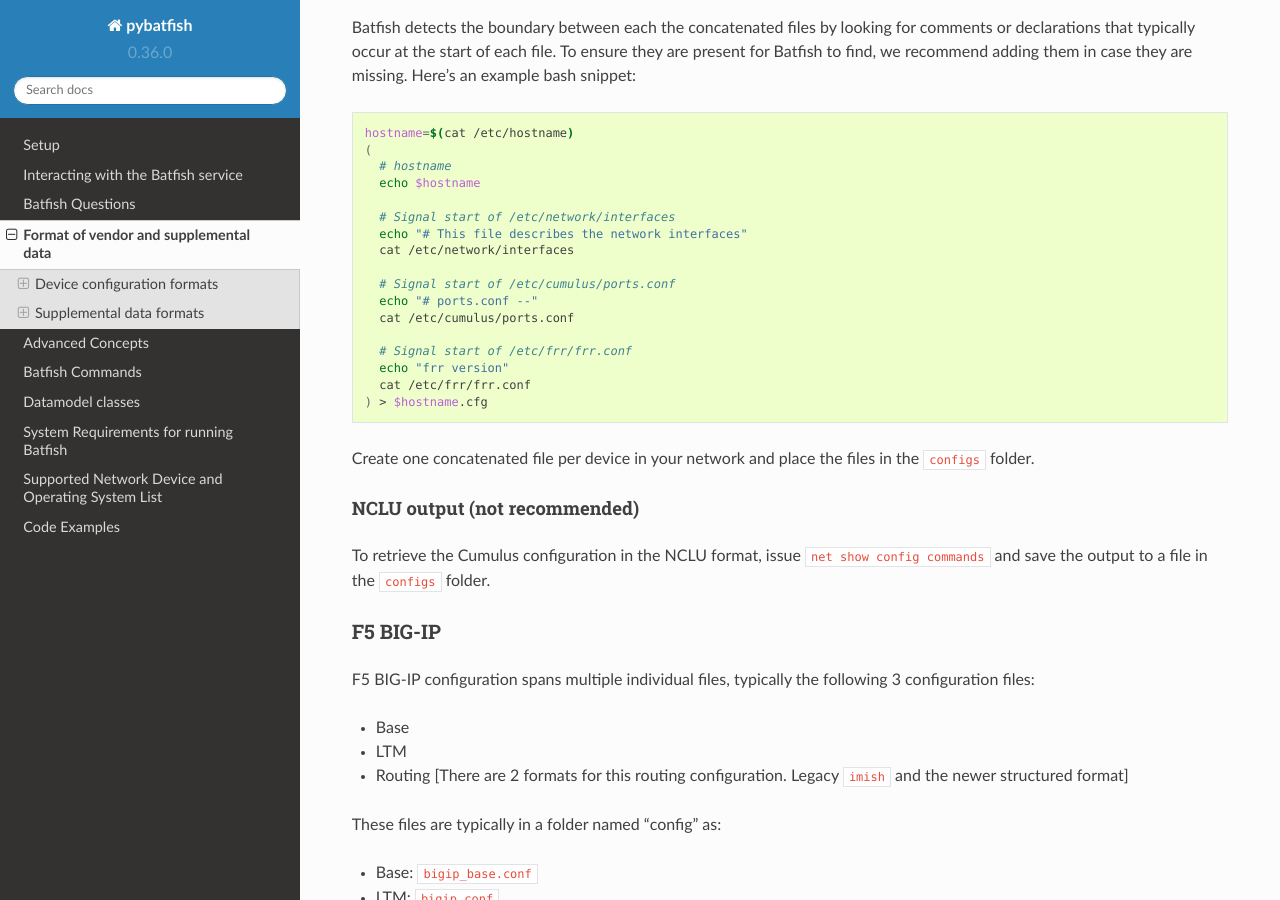
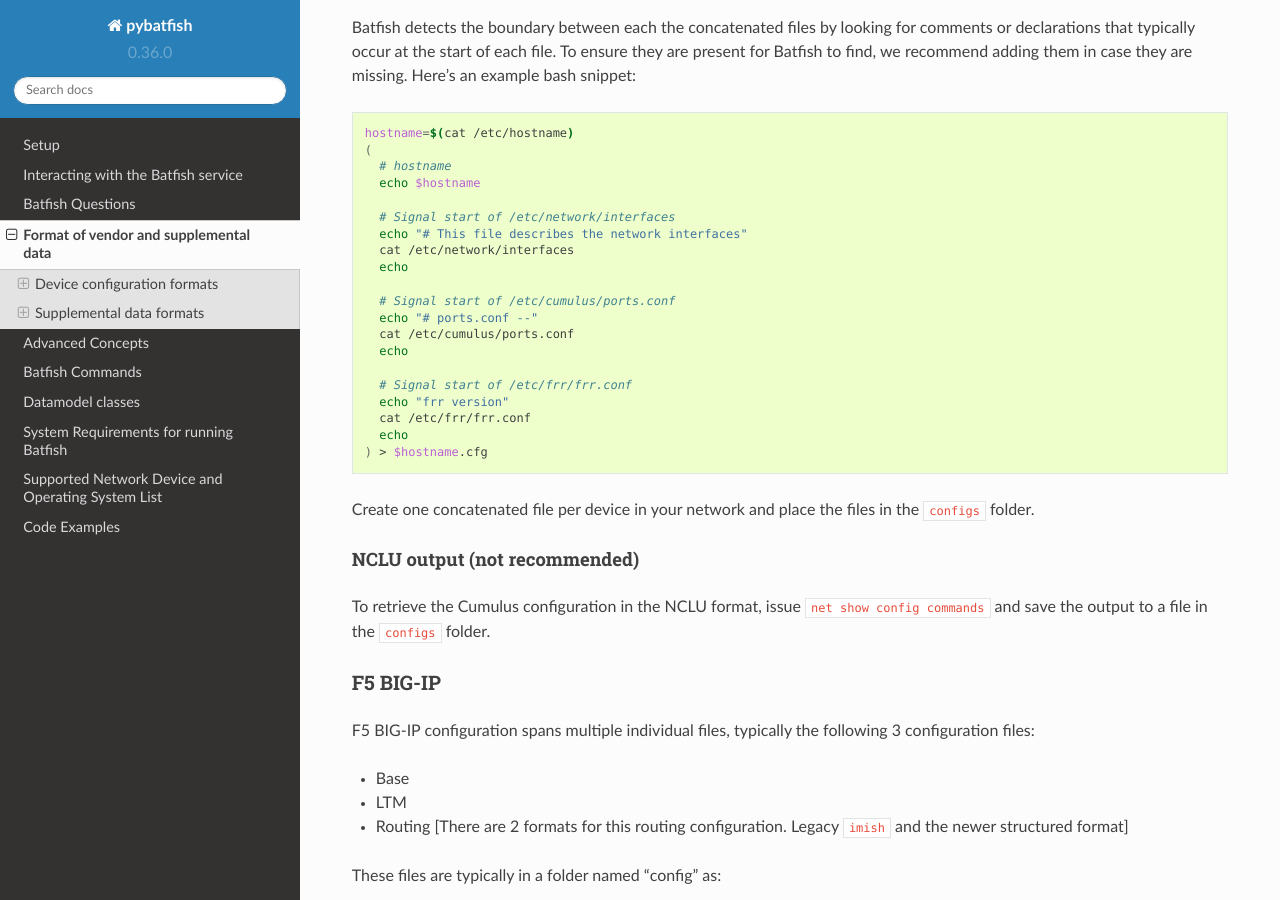
Before and after one commit to batfish/pybatfish, a Sphinx documentation site: the page built from docs/source/formats.md, in a window 1280 px wide and 900 px high, scrolled down 3170 px. Built offline with Sphinx 7.4.7 and the Read the Docs theme 2.0.0, drawn with Linux system fonts in a browser that asks for light colours; pages that are not in the unit, such as notebooks, are missing from menus.

Commit message:
Docs: Add newlines in Cumulus packaging (#786)

````diff
--- a/docs/source/formats.md
+++ b/docs/source/formats.md
@@ -121,14 +121,17 @@ hostname=$(cat /etc/hostname)
   # Signal start of /etc/network/interfaces
   echo "# This file describes the network interfaces"
   cat /etc/network/interfaces
+  echo
 
   # Signal start of /etc/cumulus/ports.conf
   echo "# ports.conf --"
   cat /etc/cumulus/ports.conf
+  echo
 
   # Signal start of /etc/frr/frr.conf
   echo "frr version"
   cat /etc/frr/frr.conf
+  echo
 ) > $hostname.cfg
 ```
 
````
